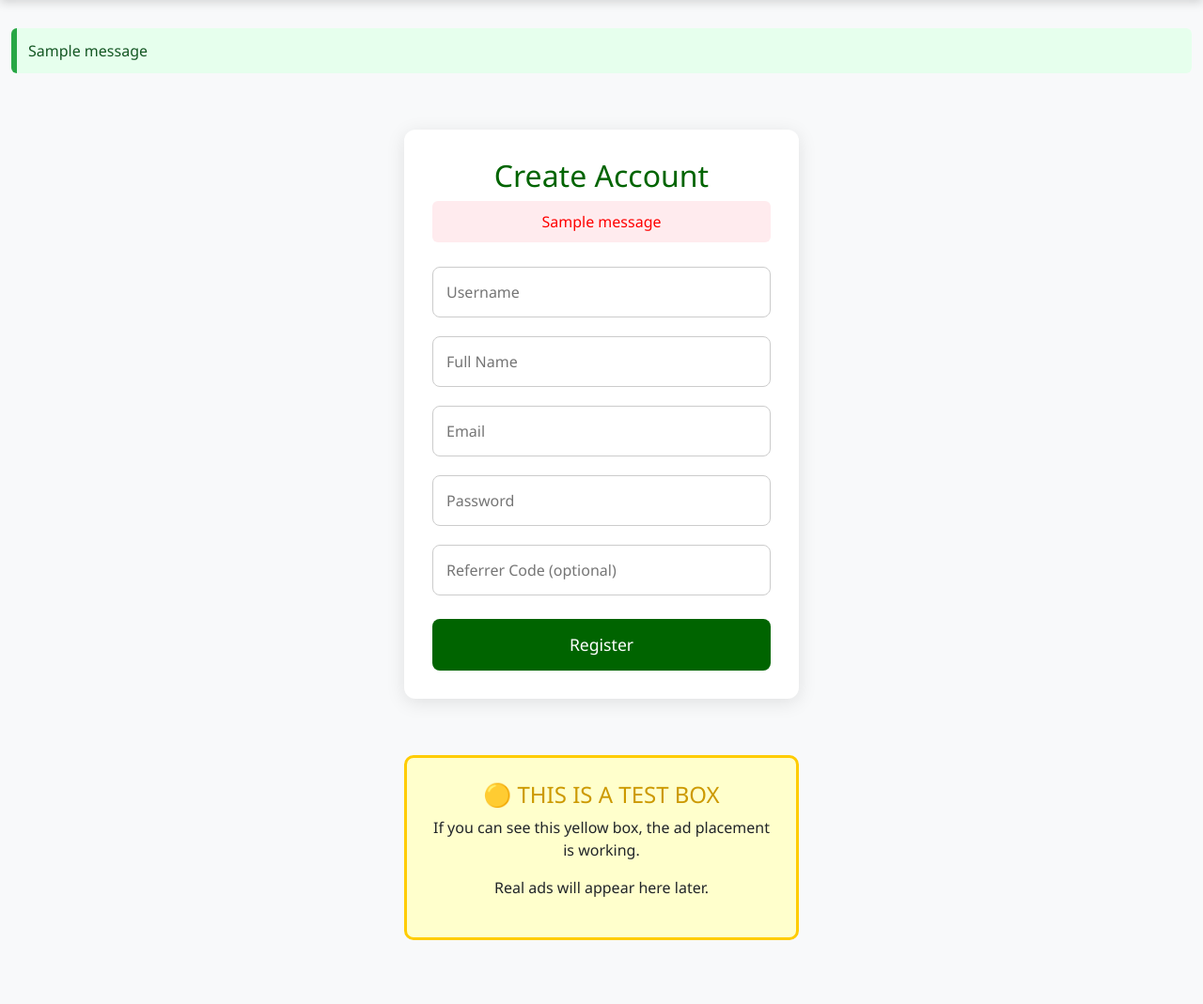
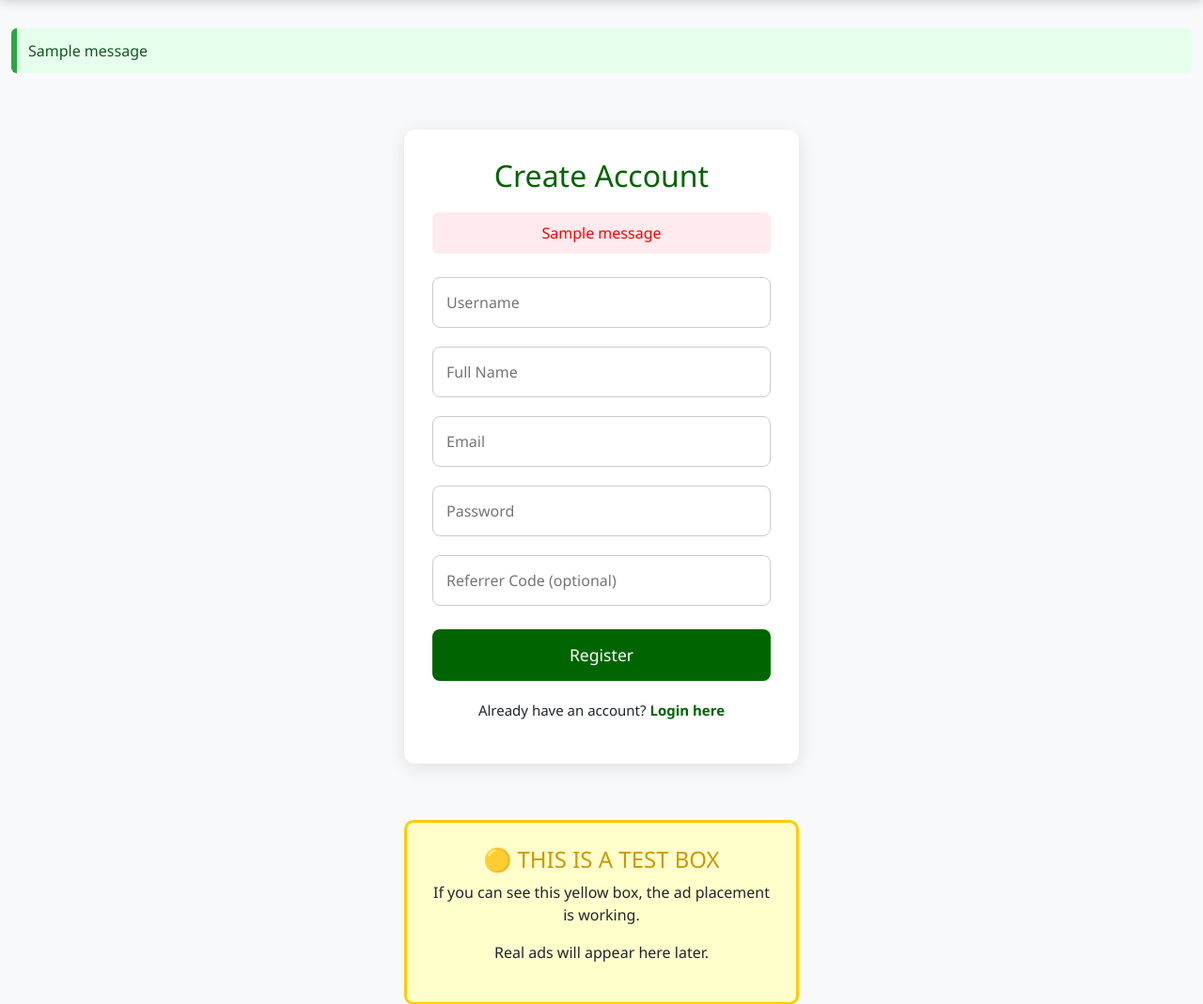
Before and after one commit to phixzas/Jamb-CBT, a Django app: page /exams/register/ in a window 1280 px wide. Shown: the part 64-1133 px from the top of the page at 94% size. Before the commit the page ends 1065 px from the top, so only its background shows below. Run offline with Django 5.2, Linux system fonts and the light colour scheme; tables that the repository leaves empty hold one stand-in row (values such as "Sample post"); one stand-in notice (Sample message) is shown.

```diff
--- a/exams/templates/auth/register.html
+++ b/exams/templates/auth/register.html
@@ -4,45 +4,93 @@
 
 <div style="max-width:420px; margin:60px auto; background:white; padding:30px; border-radius:12px; box-shadow:0 4px 20px rgba(0,0,0,0.1);">
 
-    <h2 style="text-align:center; color:#006400;">Create Account</h2>
+    <h2 style="text-align:center; color:#006400; margin-bottom:20px;">
+        Create Account
+    </h2>
 
     {% if messages %}
         {% for message in messages %}
-            <p style="color:red; text-align:center; background:#ffebee; padding:10px; border-radius:6px;">{{ message }}</p>
+            <p style="color:red; text-align:center; background:#ffebee; padding:10px; border-radius:6px; margin-bottom:15px;">
+                {{ message }}
+            </p>
         {% endfor %}
     {% endif %}
 
     <form method="post">
+
         {% csrf_token %}
 
-        <input type="text" name="username" placeholder="Username" required
+        <input type="text"
+               name="username"
+               placeholder="Username"
+               required
                style="width:100%; padding:14px; margin:10px 0; border:1px solid #ccc; border-radius:8px;">
 
-        <input type="text" name="full_name" placeholder="Full Name" required
+        <input type="text"
+               name="full_name"
+               placeholder="Full Name"
+               required
                style="width:100%; padding:14px; margin:10px 0; border:1px solid #ccc; border-radius:8px;">
 
-        <input type="email" name="email" placeholder="Email" required
+        <input type="email"
+               name="email"
+               placeholder="Email"
+               required
                style="width:100%; padding:14px; margin:10px 0; border:1px solid #ccc; border-radius:8px;">
 
-        <input type="password" name="password" placeholder="Password" required
+        <input type="password"
+               name="password"
+               placeholder="Password"
+               required
                style="width:100%; padding:14px; margin:10px 0; border:1px solid #ccc; border-radius:8px;">
 
-        <input type="text" name="referrer" placeholder="Referrer Code (optional)"
+        <input type="text"
+               name="referrer"
+               placeholder="Referrer Code (optional)"
                style="width:100%; padding:14px; margin:10px 0; border:1px solid #ccc; border-radius:8px;">
 
-        <button type="submit" style="width:100%; padding:14px; background:#006400; color:white; border:none; border-radius:8px; font-size:1.1rem; margin-top:15px;">
+        <button type="submit"
+                style="width:100%; padding:14px; background:#006400; color:white; border:none; border-radius:8px; font-size:1.1rem; margin-top:15px; cursor:pointer;">
+
             Register
+
         </button>
 
     </form>
 
+    <!-- LOGIN LINK -->
+
+    <p style="text-align:center; margin-top:20px; font-size:15px;">
+
+        Already have an account?
+
+        <a href="/exams/login/"
+           style="color:#006400; font-weight:bold; text-decoration:none;">
+
+            Login here
+
+        </a>
+
+    </p>
+
 </div>
 
-<!-- SIMPLE TEST BOX - SHOULD BE VISIBLE -->
-<div style="max-width: 420px; margin: 30px auto; padding: 25px; background: #ffffcc; border: 3px solid #ffcc00; text-align:center; border-radius: 10px;">
-    <h4 style="color:#cc9900;">🟡 THIS IS A TEST BOX</h4>
-    <p>If you can see this yellow box, the ad placement is working.</p>
-    <p>Real ads will appear here later.</p>
+<!-- SIMPLE TEST BOX -->
+
+<div style="max-width:420px; margin:30px auto; padding:25px; background:#ffffcc; border:3px solid #ffcc00; text-align:center; border-radius:10px;">
+
+    <h4 style="color:#cc9900;">
+        🟡 THIS IS A TEST BOX
+    </h4>
+
+    <p>
+        If you can see this yellow box, the ad placement is working.
+    </p>
+
+    <p>
+        Real ads will appear here later.
+    </p>
+
 </div>
 
 {% endblock %}
--- a/exams/templates/exams/base.html
+++ b/exams/templates/exams/base.html
@@ -144,7 +144,6 @@
     <!-- ================= ADMOB SCRIPT ================= -->
     <script async src="https://pagead2.googlesyndication.com/pagead/js/adsbygoogle.js?client=ca-app-pub-7511396451330815"
             crossorigin="anonymous"></script>
-<script async src="https://pagead2.googlesyndication.com/pagead/js/adsbygoogle.js?client=ca-app-pub-3940256099942544"
-     crossorigin="anonymous"></script>
+
 </body>
 </html>
--- a/exams/views.py
+++ b/exams/views.py
@@ -5,11 +5,14 @@ from django.contrib import messages
 from django.contrib.auth.decorators import login_required
 from django.core.mail import send_mail
 from django.conf import settings
+from django.utils import timezone
+from datetime import timedelta
+
+from .models import Subject, Question, Profile
+
 import random
 import requests
-from .models import Subject, Question, Profile
-from datetime import timedelta
-from django.utils import timezone
+import traceback
 
 
 # ================= CUSTOM DECORATOR =================
@@ -29,10 +32,12 @@ def subscription_required(view_func):
             return redirect("payment_page")
 
         if profile.subscription_expiry and profile.subscription_expiry < timezone.now():
+
             profile.is_subscribed = False
             profile.save()
 
             messages.error(request, "Your subscription has expired")
+
             return redirect("payment_page")
 
         return view_func(request, *args, **kwargs)
@@ -40,7 +45,7 @@ def subscription_required(view_func):
     return wrapper
 
 
-# ================= AUTH =================
+# ================= REGISTER =================
 
 def register_user(request):
 
@@ -55,13 +60,17 @@ def register_user(request):
         # CHECK USERNAME
 
         if User.objects.filter(username=username).exists():
+
             messages.error(request, "Username already taken")
+
             return redirect("register")
 
         # CHECK EMAIL
 
         if User.objects.filter(email=email).exists():
+
             messages.error(request, "Email already registered")
+
             return redirect("register")
 
         try:
@@ -89,7 +98,7 @@ def register_user(request):
 
             profile.save()
 
-            # GENERATE VERIFICATION CODE
+            # GENERATE CODE
 
             code = str(random.randint(100000, 999999))
 
@@ -116,9 +125,16 @@ def register_user(request):
 
         except Exception as e:
 
-            print("REGISTRATION ERROR:", e)
+            print("========== REGISTRATION ERROR ==========")
 
-            messages.error(request, f"Registration failed: {str(e)}")
+            print(str(e))
+
+            traceback.print_exc()
+
+            messages.error(
+                request,
+                f"Registration failed: {str(e)}"
+            )
 
             return redirect("register")
 
@@ -143,7 +159,9 @@ def login_user(request):
         if user:
 
             if not user.is_active:
+
                 messages.error(request, "Please verify your email first")
+
                 return redirect("login")
 
             login(request, user)
@@ -151,6 +169,7 @@ def login_user(request):
             profile = user.profile
 
             if profile.subscription_expiry and profile.subscription_expiry < timezone.now():
+
                 profile.is_subscribed = False
                 profile.save()
 
@@ -179,6 +198,7 @@ def logout_user(request):
 def verify_email(request):
 
     user_id = request.session.get("verify_user")
+
     saved_code = request.session.get("verify_code")
 
     if not user_id or not saved_code:
@@ -202,8 +222,8 @@ def verify_email(request):
             user.save()
 
             request.session.pop("verify_user", None)
+            request.session.pop("verify_email", None)
             request.session.pop("verify_code", None)
-            request.session.pop("verify_email", None)
 
             messages.success(
                 request,
@@ -212,7 +232,7 @@ def verify_email(request):
 
             return redirect("login")
 
-        messages.error(request, "Invalid code. Try again.")
+        messages.error(request, "Invalid verification code")
 
     return render(request, "auth/verify.html")
 
@@ -224,7 +244,10 @@ def resend_code(request):
     user_id = request.session.get("verify_user")
 
     if not user_id:
-        return redirect("login")
+
+        messages.error(request, "Session expired")
+
+        return redirect("register")
 
     user = User.objects.get(id=user_id)
 
@@ -240,7 +263,10 @@ def resend_code(request):
         fail_silently=False
     )
 
-    messages.success(request, "New verification code sent to your email")
+    messages.success(
+        request,
+        "New verification code sent successfully"
+    )
 
     return redirect("verify")
 
@@ -261,7 +287,9 @@ def subjects(request):
     return render(
         request,
         "exams/subjects.html",
-        {"subjects": subjects}
+        {
+            "subjects": subjects
+        }
     )
 
 
@@ -271,12 +299,13 @@ def past_questions(request, subject_id):
 
     subject = get_object_or_404(Subject, id=subject_id)
 
-    all_questions = Question.objects.filter(subject=subject).order_by('id')
+    all_questions = Question.objects.filter(subject=subject).order_by("id")
 
-    page_number = request.GET.get('page', 1)
+    page_number = request.GET.get("page", 1)
 
     try:
         page_number = int(page_number)
+
     except:
         page_number = 1
 
@@ -292,13 +321,13 @@ def past_questions(request, subject_id):
     total_pages = (total_questions + per_page - 1) // per_page
 
     context = {
-        'subject': subject,
-        'questions': questions,
-        'current_page': page_number,
-        'total_pages': total_pages,
-        'has_next': page_number < total_pages,
-        'has_previous': page_number > 1,
-        'total_questions': total_questions,
+        "subject": subject,
+        "questions": questions,
+        "current_page": page_number,
+        "total_pages": total_pages,
+        "has_next": page_number < total_pages,
+        "has_previous": page_number > 1,
+        "total_questions": total_questions,
     }
 
     return render(
@@ -318,7 +347,9 @@ def mock_test(request):
     return render(
         request,
         "exams/mock_test.html",
-        {"subjects": subjects}
+        {
+            "subjects": subjects
+        }
     )
 
 
@@ -351,7 +382,7 @@ def start_mock(request):
 
             english_questions = Question.objects.filter(
                 subject=english
-            ).order_by('?')[:60]
+            ).order_by("?")[:60]
 
             subject_questions[english] = english_questions
 
@@ -369,7 +400,7 @@ def start_mock(request):
 
                 questions = Question.objects.filter(
                     subject=subject
-                ).order_by('?')[:40]
+                ).order_by("?")[:40]
 
                 subject_questions[subject] = questions
 
@@ -385,7 +416,7 @@ def start_mock(request):
             request,
             "exams/mock_exam.html",
             {
-                "subject_questions": subject_questions,
+                "subject_questions": subject_questions
             }
         )
 
@@ -455,7 +486,7 @@ def submit_mock(request):
     return redirect("home")
 
 
-# ================= PAYMENT =================
+# ================= PAYMENT PAGE =================
 
 @login_required
 def payment_page(request):
```
Also changed, not shown: exams/templates/auth/login.html (+6 -7 lines), db.sqlite3.
